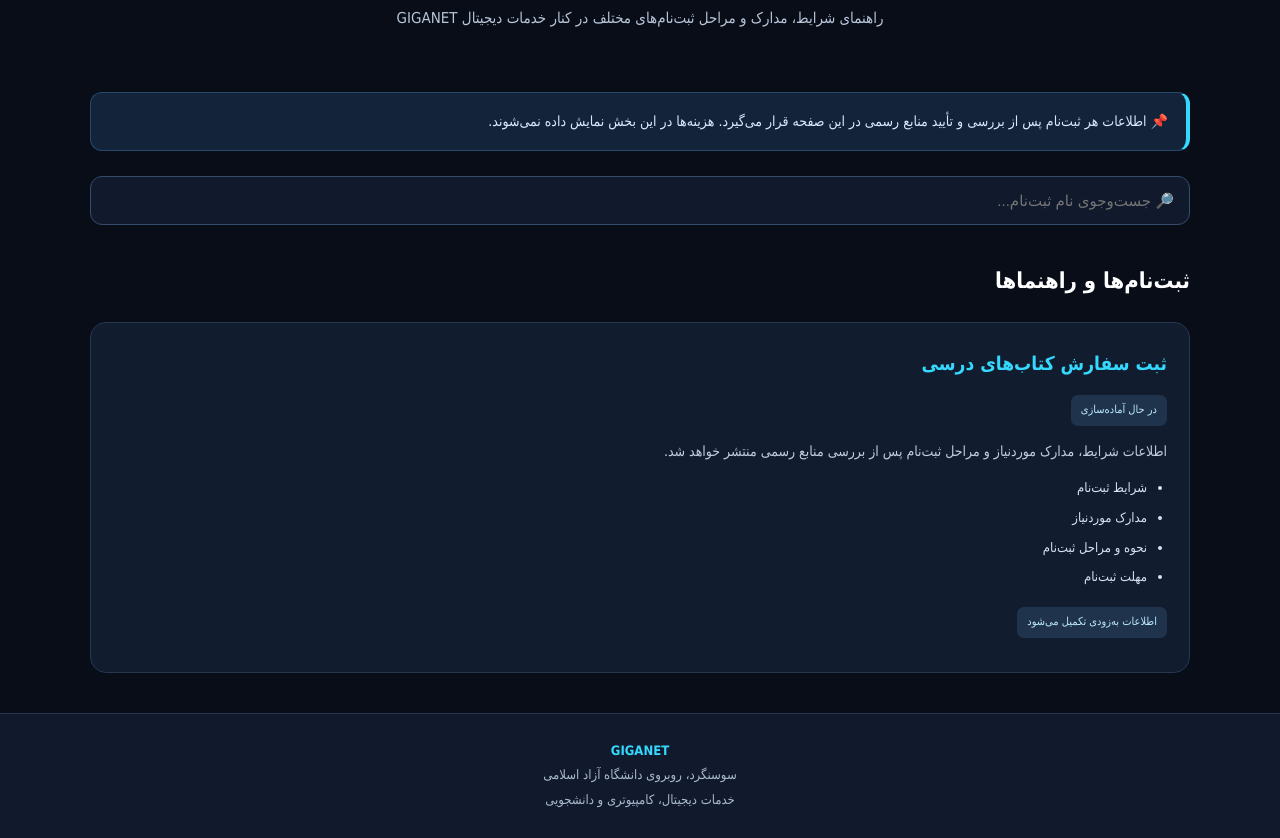
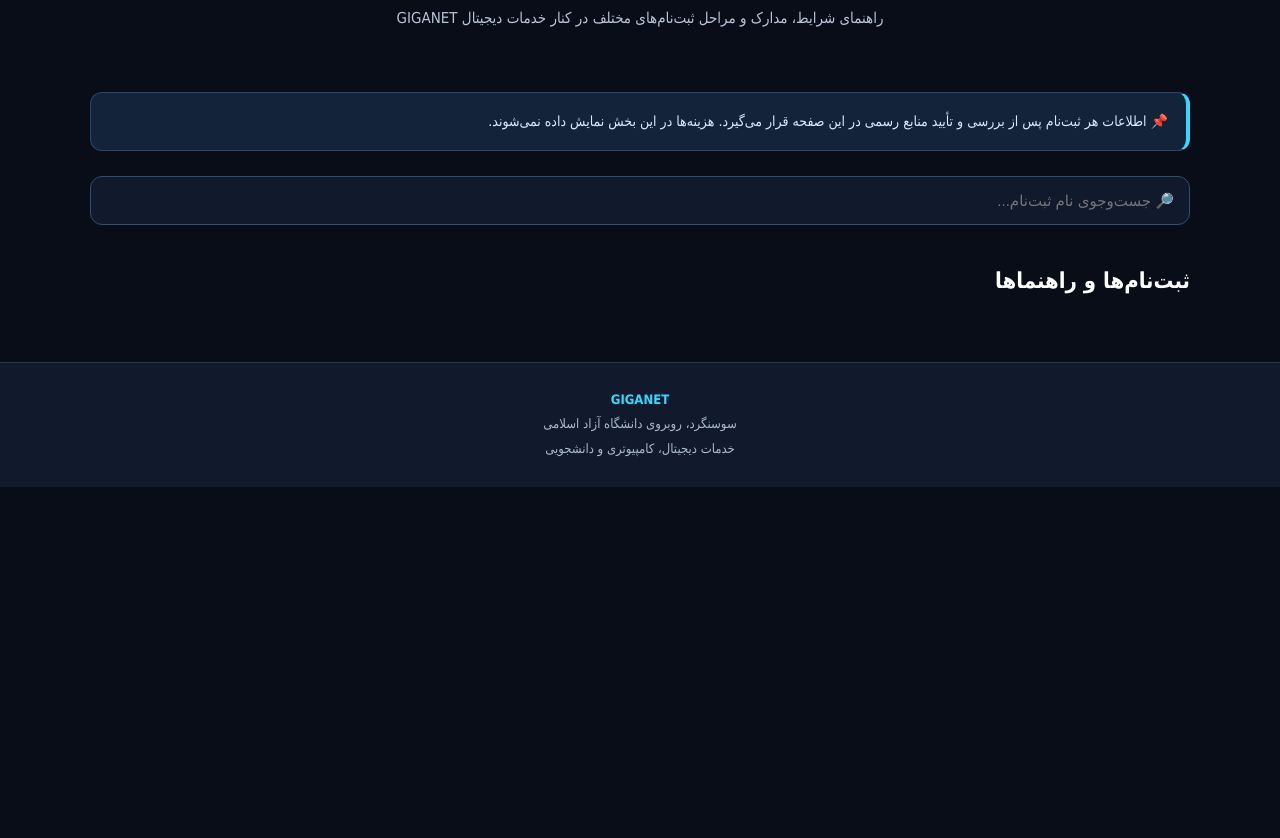
Before and after one commit to giganet-sosangerd/GIGANET, a plain HTML site: page registration-guide.html in a window 1280 px wide. Shown: the part 220-1058 px from the top of the page. After the commit the page ends 800 px from the top, so only its background shows below. Drawn offline with Linux system fonts and the light colour scheme.

Commit message:
Remove school textbook registration card

```diff
--- a/registration-guide.html
+++ b/registration-guide.html
@@ -261,29 +261,6 @@
         پس از دریافت اطلاعات معتبر، کارت‌ها را تکمیل می‌کنیم.
       -->
 
-      <article class="registration-card">
-        <h3>ثبت سفارش کتاب‌های درسی</h3>
-
-        <span class="status">
-          در حال آماده‌سازی
-        </span>
-        <p>
-          اطلاعات شرایط، مدارک موردنیاز و مراحل ثبت‌نام
-          پس از بررسی منابع رسمی منتشر خواهد شد.
-        </p>
-
-        <ul>
-          <li>شرایط ثبت‌نام</li>
-          <li>مدارک موردنیاز</li>
-          <li>نحوه و مراحل ثبت‌نام</li>
-          <li>مهلت ثبت‌نام</li>
-        </ul>
-
-        <span class="status">
-          اطلاعات به‌زودی تکمیل می‌شود
-        </span>
-      </article>
-
     </section>
 
     <div class="empty-message" id="emptyMessage">
```
